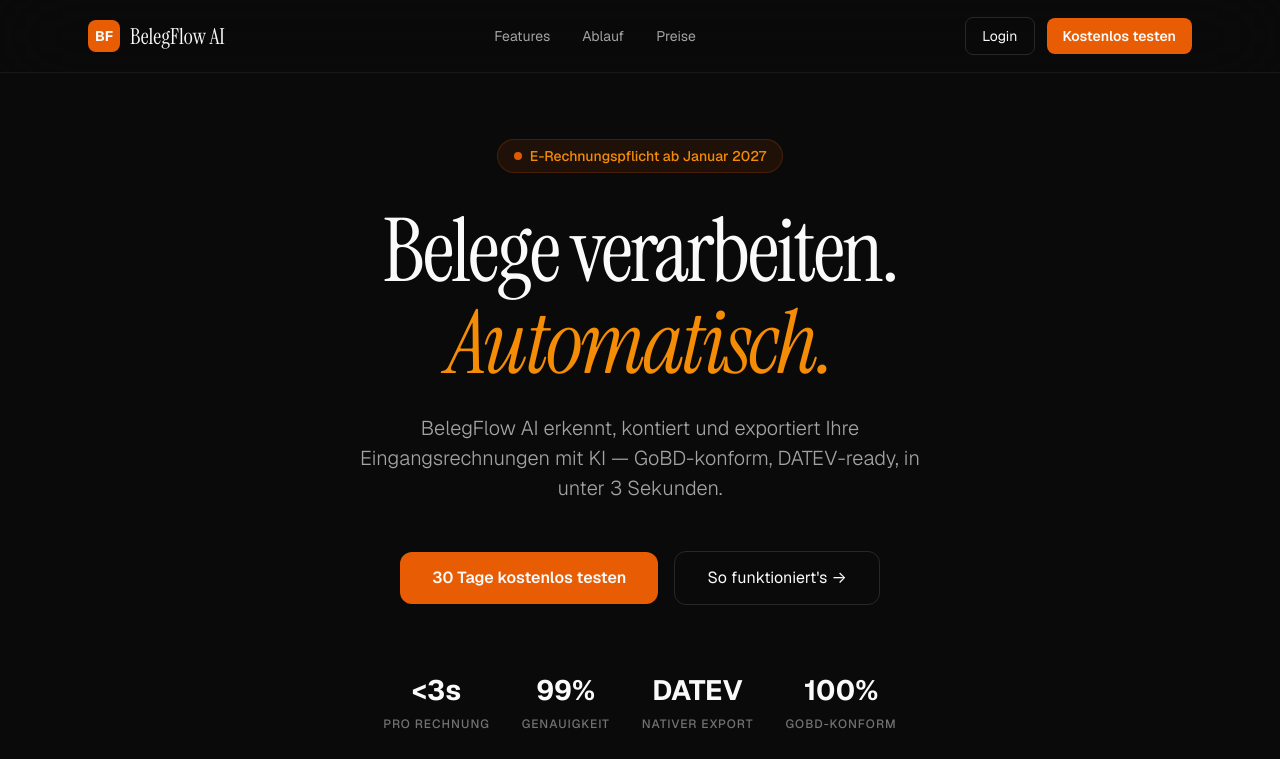
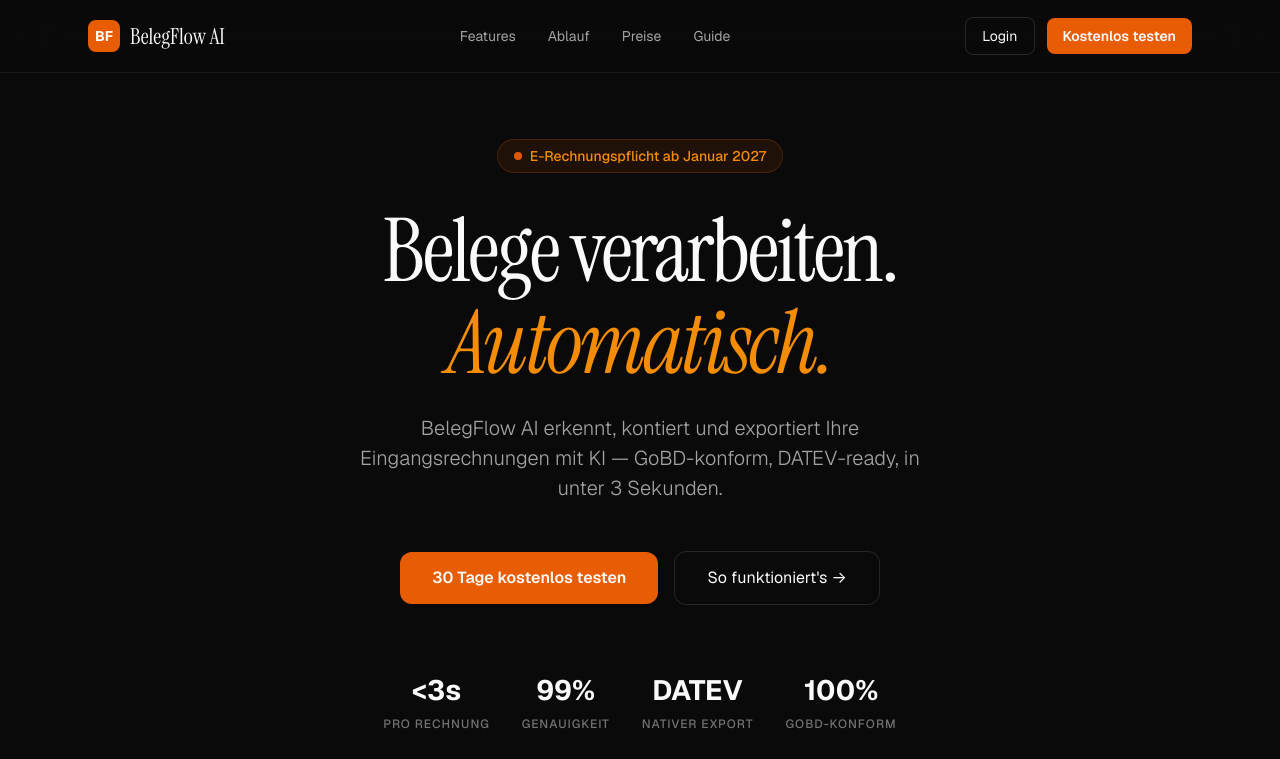
Before and after one commit to Luyzz22/belegflow-ai-site, a Next.js app: page / in a window 1280 px wide. Shown: the top 759 px of the page. Built offline with nearby package versions, Linux system fonts and the light colour scheme.

Commit message:
feat: Phase 7.0 — Guide Nav Links + Footer
- Guide link in landing page navigation
- E-Rechnung Guide link in footer
- Sitemap already includes /guide

```diff
--- a/src/app/page.tsx
+++ b/src/app/page.tsx
@@ -31,8 +31,8 @@ export default function HomePage() {
             <span className="text-[22px]" style={{ fontFamily: "'Instrument Serif', serif" }}>BelegFlow AI</span>
           </Link>
           <div className="hidden md:flex items-center gap-8">
-            {["Features", "Ablauf", "Preise"].map(s => (
-              <a key={s} href={"#" + s.toLowerCase()} className="text-sm text-[#a3a3a3] hover:text-white transition">{s}</a>
+            {["Features", "Ablauf", "Preise", "Guide"].map(s => (
+              <a key={s} href={s === "Guide" ? "/guide" : "#" + s.toLowerCase()} className="text-sm text-[#a3a3a3] hover:text-white transition">{s}</a>
             ))}
           </div>
           <div className="flex items-center gap-3">
```
